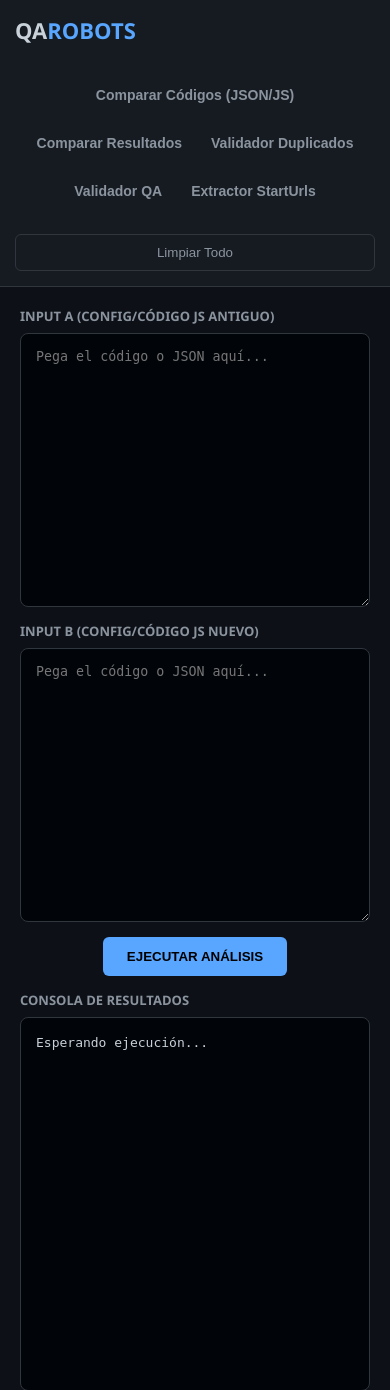
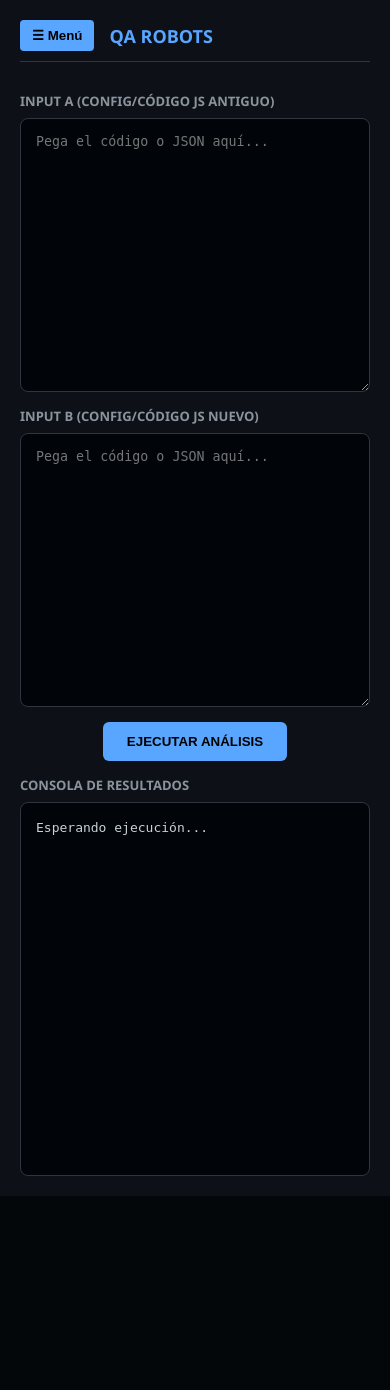
Before and after one commit to Dilxn25/qa-robots, a Flask app: page / in a window 390 px wide. Shown: the top 1390 px of the page. After the commit the page ends 1196 px from the top, so only its background shows below. Run offline with Flask 3, Linux system fonts and the light colour scheme.

Commit message:
UI de móvil arreglada y tarjeta de duplicados creada

```diff
--- a/static/css/style.css
+++ b/static/css/style.css
@@ -2,11 +2,11 @@
 * { box-sizing: border-box; }
 body { margin: 0; font-family: 'Segoe UI', system-ui, sans-serif; background: var(--bg); color: var(--text); min-height: 100vh; overflow-y: auto; overflow-x: hidden; }
 
-/* Layout Base Responsivo */
-.app { display: flex; flex-direction: row; min-height: 100vh; width: 100%; }
+/* Layout Base */
+.app { display: flex; flex-direction: row; min-height: 100vh; width: 100%; position: relative; }
 
 /* Sidebar */
-.sidebar { width: 260px; min-width: 260px; background: var(--side); padding: 20px; display: flex; flex-direction: column; border-right: 1px solid var(--border); }
+.sidebar { width: 260px; min-width: 260px; background: var(--side); padding: 20px; display: flex; flex-direction: column; border-right: 1px solid var(--border); z-index: 1000; transition: transform 0.3s ease; }
 .logo { font-size: 22px; font-weight: 800; margin-bottom: 30px; }
 .logo span { color: var(--accent); }
 nav { display: flex; flex-direction: column; gap: 5px; flex: 1; }
@@ -14,10 +14,13 @@ nav { display: flex; flex-direction: column; gap: 5px; flex: 1; }
 .nav-btn.active, .nav-btn:hover { background: #21262d; color: white; border-left: 3px solid var(--accent); }
 .sidebar-footer { margin-top: 20px; }
 
+/* Menú Móvil Oculto por defecto */
+.mobile-header { display: none; align-items: center; gap: 15px; margin-bottom: 15px; padding-bottom: 10px; border-bottom: 1px solid var(--border); }
+.menu-toggle { background: var(--accent); color: #000; border: none; padding: 8px 12px; border-radius: 4px; font-weight: bold; cursor: pointer; }
+.sidebar-overlay { display: none; position: fixed; top: 0; left: 0; right: 0; bottom: 0; background: rgba(0,0,0,0.5); z-index: 999; }
+
 /* Contenido */
 .content { flex: 1; display: flex; flex-direction: column; padding: 20px; gap: 15px; width: 100%; max-width: 100%; }
-
-/* Grid Mágico: Se adapta al espacio. Si no caben, se apilan hacia abajo */
 .input-area { display: grid; grid-template-columns: repeat(auto-fit, minmax(320px, 1fr)); gap: 15px; }
 .input-box { display: flex; flex-direction: column; min-height: 300px; }
 .box-header { font-size: 13px; font-weight: bold; color: #8b949e; margin-bottom: 8px; text-transform: uppercase; }
@@ -34,7 +37,7 @@ textarea:focus { border-color: var(--accent); }
 .check-label:hover { background: #30363d; }
 input[type="checkbox"] { accent-color: var(--accent); cursor: pointer; width: 16px; height: 16px; }
 
-/* Botones y Toolbars */
+/* Botones */
 .toolbar { display: flex; justify-content: flex-end; align-items: center; flex-wrap: wrap; gap: 10px; }
 .btn-primary { background: var(--accent); color: #000; border: none; padding: 12px 24px; border-radius: 6px; font-weight: bold; cursor: pointer; transition: 0.2s; white-space: nowrap; }
 .btn-primary:hover { opacity: 0.9; transform: translateY(-1px); }
@@ -43,7 +46,7 @@ input[type="checkbox"] { accent-color: var(--accent); cursor: pointer; width: 16
 .btn-chip { background: var(--border); color: white; border: none; padding: 6px 12px; border-radius: 12px; cursor: pointer; font-size: 12px; transition: 0.2s; }
 .btn-chip.active { background: var(--accent); color: #000; font-weight: bold; }
 
-/* Consola de Resultados */
+/* Consola */
 .output-panel { display: flex; flex-direction: column; min-height: 400px; flex: 1; }
 .console { flex: 1; background: #010409; border: 1px solid var(--border); border-radius: 8px; padding: 15px; overflow-y: auto; font-family: monospace; font-size: 13px; line-height: 1.5; }
 
@@ -56,12 +59,22 @@ input[type="checkbox"] { accent-color: var(--accent); cursor: pointer; width: 16
 .warn { color: var(--warn); margin-bottom: 5px; }
 .qa-item { border-bottom: 1px solid var(--border); padding-bottom: 10px; margin-bottom: 10px; }
 
-/* Responsividad para móviles y pantallas pequeñas */
+/* NUEVO: Tarjeta para agrupar los Duplicados */
+.dupe-card { border: 1px solid var(--err); background: rgba(248, 81, 73, 0.05); padding: 12px; border-radius: 8px; margin-bottom: 15px; }
+.dupe-card h4 { margin: 0 0 10px 0; color: #fff; font-size: 14px; border-bottom: 1px solid rgba(248, 81, 73, 0.3); padding-bottom: 5px; }
+
+/* Responsividad (Menú Lateral Móvil) */
 @media (max-width: 900px) {
-    .app { flex-direction: column; }
-    .sidebar { width: 100%; border-right: none; border-bottom: 1px solid var(--border); padding: 15px; }
-    nav { flex-direction: row; flex-wrap: wrap; justify-content: center; }
-    .nav-btn { text-align: center; border-left: none; border-bottom: 3px solid transparent; }
-    .nav-btn.active, .nav-btn:hover { border-left: none; border-bottom: 3px solid var(--accent); }
+    .mobile-header { display: flex; }
+    .sidebar {
+        position: fixed;
+        left: 0;
+        top: 0;
+        bottom: 0;
+        transform: translateX(-100%);
+        height: 100vh;
+    }
+    .sidebar.open { transform: translateX(0); }
+    .sidebar-overlay.open { display: block; }
     .toolbar { justify-content: center; }
 }
--- a/static/js/script.js
+++ b/static/js/script.js
@@ -2,6 +2,19 @@ let currentTab = 'codes';
 let extractionFields = new Set(['Brand']);
 const NUMBER_FIELDS = ['Price', 'ImageCount', 'RatingSourceValue', 'ReviewCount'];
 
+// ==========================================
+// MENÚ MÓVIL (Toggle)
+// ==========================================
+function toggleSidebar() {
+    const sidebar = document.getElementById('mainSidebar');
+    const overlay = document.getElementById('sidebarOverlay');
+    sidebar.classList.toggle('open');
+    overlay.classList.toggle('open');
+}
+
+// ==========================================
+// FUNCIÓN PARA COPIAR RESULTADOS
+// ==========================================
 function copyOutput() {
     const outputElement = document.getElementById('output');
     const preBlock = outputElement.querySelector('pre');
@@ -16,10 +29,17 @@ function copyOutput() {
     });
 }
 
+// ==========================================
+// CONTROL DE PESTAÑAS
+// ==========================================
 function setTab(tab) {
     currentTab = tab;
     document.querySelectorAll('.nav-btn').forEach(b => b.classList.remove('active'));
     if (event && event.target) event.target.classList.add('active');
+
+    // Cerrar el sidebar si estamos en móvil
+    document.getElementById('mainSidebar').classList.remove('open');
+    document.getElementById('sidebarOverlay').classList.remove('open');
 
     const boxA = document.getElementById('boxA');
     const boxB = document.getElementById('boxB');
@@ -29,7 +49,6 @@ function setTab(tab) {
     const labelB = document.getElementById('labelB');
     const btnCopy = document.getElementById('btnCopy');
 
-    // ESTADO BASE: Ocultamos paneles extra. El CSS Grid auto-fit acomodará lo que quede visible.
     boxB.style.display = 'flex';
     qaPanel.style.display = 'none';
     compPanel.style.display = 'none';
@@ -43,11 +62,11 @@ function setTab(tab) {
     else if (tab === 'results_comp') {
         labelA.innerText = "Input A (Crawler / Datos Anteriores)";
         labelB.innerText = "Input B (Updater / Datos Nuevos)";
-        compPanel.style.display = 'flex'; // Activamos el 3er panel
+        compPanel.style.display = 'flex';
     }
     else if (tab === 'dupes') {
         labelA.innerText = "Input A (JSON a buscar duplicados)";
-        boxB.style.display = 'none'; // Desactivamos Input B, Input A ocupará el centro
+        boxB.style.display = 'none';
     }
     else if (tab === 'qa') {
         labelA.innerText = "Input A (Productos a Validar)";
@@ -138,6 +157,9 @@ function process() {
     }
 }
 
+// ----------------------------------------------------
+// COMPARADORES DE CÓDIGO
+// ----------------------------------------------------
 function compareCodesJSON(a, b) {
     let html = '<ul style="list-style:none; padding:0; margin:0;">';
     function deepCompare(obj1, obj2, path = "") {
@@ -194,6 +216,9 @@ function compareCodesText(rawA, rawB) {
     document.getElementById('output').innerHTML = diffs > 0 ? summary + html + '</ul>' : '<h3 style="color:var(--success)">✅ El código es exactamente idéntico.</h3>';
 }
 
+// ----------------------------------------------------
+// COMPARADOR DE RESULTADOS
+// ----------------------------------------------------
 function compareResults(listA, listB) {
     const arrA = Array.isArray(listA) ? listA : [listA];
     const arrB = Array.isArray(listB) ? listB : [listB];
@@ -246,22 +271,46 @@ function compareResults(listA, listB) {
     document.getElementById('output').innerHTML = summaryHtml + (html || "<h3 style='color:var(--success)'>✅ Todos los campos evaluados coinciden exactamente.</h3>");
 }
 
+// ----------------------------------------------------
+// ENCONTRAR DUPLICADOS (NUEVA TARJETA AGRUPADA)
+// ----------------------------------------------------
 function findDuplicates(data) {
     const arr = Array.isArray(data) ? data : [data];
     const seen = { ProductId: new Set(), ProductUrl: new Set(), ProductName: new Set() };
     let html = '';
-    arr.forEach(i => {
+    let hasDupes = false;
+
+    arr.forEach((i, idx) => {
+        let itemErrors = [];
+        const displayId = i.ProductId || `Posición JSON: ${idx}`;
+
         ['ProductId', 'ProductUrl', 'ProductName'].forEach(f => {
             if (i[f]) {
                 const valStr = String(i[f]).trim();
-                if (seen[f].has(valStr)) html += `<div class="err">❌ ${f} REPETIDO: <b>${valStr}</b></div>`;
+                if (seen[f].has(valStr)) {
+                    itemErrors.push(`❌ <b>${f}</b> REPETIDO: <br><span style="color:#c9d1d9; font-size:12px;">${valStr}</span>`);
+                }
                 seen[f].add(valStr);
             }
         });
+
+        if (itemErrors.length > 0) {
+            hasDupes = true;
+            html += `<div class="dupe-card">
+                        <h4>🏷️ ID Referencia: <span style="color:var(--accent)">${displayId}</span></h4>
+                        <div style="display:flex; flex-direction:column; gap:8px;">
+                            ${itemErrors.join('')}
+                        </div>
+                     </div>`;
+        }
     });
-    document.getElementById('output').innerHTML = html || "<h3 style='color:var(--success)'>✅ No hay duplicados.</h3>";
+
+    document.getElementById('output').innerHTML = hasDupes ? html : "<h3 style='color:var(--success)'>✅ El JSON está limpio, no hay duplicados.</h3>";
 }
 
+// ----------------------------------------------------
+// VALIDADOR QA
+// ----------------------------------------------------
 function runDynamicQA(data) {
     const arr = Array.isArray(data) ? data : [data];
     let htmlDetails = '';
@@ -269,6 +318,8 @@ function runDynamicQA(data) {
     const expManu = document.getElementById('qaManufacturer').value.trim();
     const expUrl = document.getElementById('qaUrl').value.trim();
     const expImg = document.getElementById('qaImage').value.trim();
+
+    // Solo toma los checkboxes activos para duplicados
     const dupCheckboxes = Array.from(document.querySelectorAll('#qaDynamicDupes input:checked'));
     const fieldsToDupCheck = dupCheckboxes.map(cb => cb.value);
 
@@ -295,8 +346,13 @@ function runDynamicQA(data) {
                 if (expRobot === 'Crawler' && totalC === 0) itemErrors.push(`[Codes] Crawler sin códigos.`);
             }
             else if (key === 'Other') { for(let o in val) stats.Other[o] = (stats.Other[o] || 0) + 1; }
-            else if (NUMBER_FIELDS.includes(key)) { if (isNaN(parseFloat(val)) || !isFinite(val)) { itemErrors.push(`[${key}] Debe ser número.`); fieldFailed = true; } }
-            else { if (typeof val !== 'string' && typeof val !== 'boolean') { itemErrors.push(`[${key}] Debe ser texto.`); fieldFailed = true; } }
+            else if (NUMBER_FIELDS.includes(key)) {
+                // AQUÍ: Siempre valida formato número, sin importar si el checkbox está marcado o no.
+                if (isNaN(parseFloat(val)) || !isFinite(val)) { itemErrors.push(`[${key}] Debe ser número.`); fieldFailed = true; }
+            } else {
+                // AQUÍ: Siempre valida formato texto para el resto.
+                if (typeof val !== 'string' && typeof val !== 'boolean') { itemErrors.push(`[${key}] Debe ser texto.`); fieldFailed = true; }
+            }
 
             if (key === 'Manufacturer' && expManu && val && !(new RegExp(expManu, 'i')).test(String(val))) { itemErrors.push(`[Fabricante] Esperado: ${expManu}`); fieldFailed = true; }
             if (key === 'ProductUrl' && expUrl && val && !String(val).includes(expUrl)) { itemErrors.push(`[URL] Base incorrecta.`); fieldFailed = true; }
@@ -307,10 +363,14 @@ function runDynamicQA(data) {
                 if (/\s\s+/.test(val)) { itemErrors.push(`[Nombre] Espacios dobles.`); fieldWarn = true; }
                 if (/&amp|&#xE9|&#xE2|&#xEE|&#xE0|&#x2019|&#xB0/.test(val)) { itemErrors.push(`[Nombre] Entidades HTML.`); fieldWarn = true; }
             }
+
             if (fieldsToDupCheck.includes(key) && val) {
                 const valStr = String(val).trim();
-                if (seenForDupes[key].has(valStr)) { itemErrors.push(`[${key}] Duplicado interno: ${valStr}`); stats.Fields[key].Duplicates++; fieldFailed = true; }
-                else seenForDupes[key].add(valStr);
+                if (seenForDupes[key].has(valStr)) {
+                    itemErrors.push(`[${key}] Duplicado interno: ${valStr}`);
+                    stats.Fields[key].Duplicates++;
+                    fieldFailed = true;
+                } else seenForDupes[key].add(valStr);
             }
 
             if (stats.Fields[key]) {
--- a/templates/index.html
+++ b/templates/index.html
@@ -8,7 +8,8 @@
 </head>
 <body class="dark-theme">
     <div class="app">
-        <aside class="sidebar">
+
+        <aside class="sidebar" id="mainSidebar">
             <div class="logo">QA<span>ROBOTS</span></div>
             <nav>
                 <button class="nav-btn active" onclick="setTab('codes')">Comparar Códigos (JSON/JS)</button>
@@ -22,7 +23,15 @@
             </div>
         </aside>
 
+        <div class="sidebar-overlay" id="sidebarOverlay" onclick="toggleSidebar()"></div>
+
         <main class="content">
+
+            <div class="mobile-header">
+                <button class="menu-toggle" onclick="toggleSidebar()">☰ Menú</button>
+                <h2 style="margin:0; font-size: 18px; color: var(--accent);">QA ROBOTS</h2>
+            </div>
+
             <div class="input-area" id="inputContainer">
 
                 <div class="input-box" id="boxA">
@@ -37,6 +46,11 @@
 
                 <div class="input-box" id="qaConfigPanel" style="display: none; background: #0d1117; padding: 20px; border-radius: 8px; border: 1px solid #30363d;">
                     <header class="box-header" style="color: #58a6ff; margin-bottom: 15px;">Parámetros del Validador QA</header>
+
+                    <div style="background: rgba(88, 166, 255, 0.1); border-left: 3px solid var(--accent); padding: 10px; margin-bottom: 15px; font-size: 12px; color: #8b949e;">
+                        <b style="color: var(--accent);">Nota:</b> Los formatos (Textos y Números) se validan SIEMPRE para todos los campos de forma automática.
+                    </div>
+
                     <div class="form-group">
                         <label>Tipo de Robot</label>
                         <select id="qaRobotType" class="form-control">
@@ -48,7 +62,7 @@
                     <div class="form-group"><label>Base URL Esperada</label><input type="text" id="qaUrl" class="form-control" placeholder="Ej: https://www.casasbahia.com.br/"></div>
                     <div class="form-group"><label>Base Imagen Esperada</label><input type="text" id="qaImage" class="form-control" placeholder="Ej: https://imgs.casasbahia.com.br/"></div>
                     <div class="form-group" style="margin-top: 15px;">
-                        <label>Verificar Duplicados Internos en:</label>
+                        <label>Verificar Duplicados Internos SOLO en:</label>
                         <div id="qaDynamicDupes" style="display: flex; flex-wrap: wrap; gap: 10px; margin-top: 8px; color: #8b949e; font-size: 13px;"></div>
                     </div>
                 </div>
```
